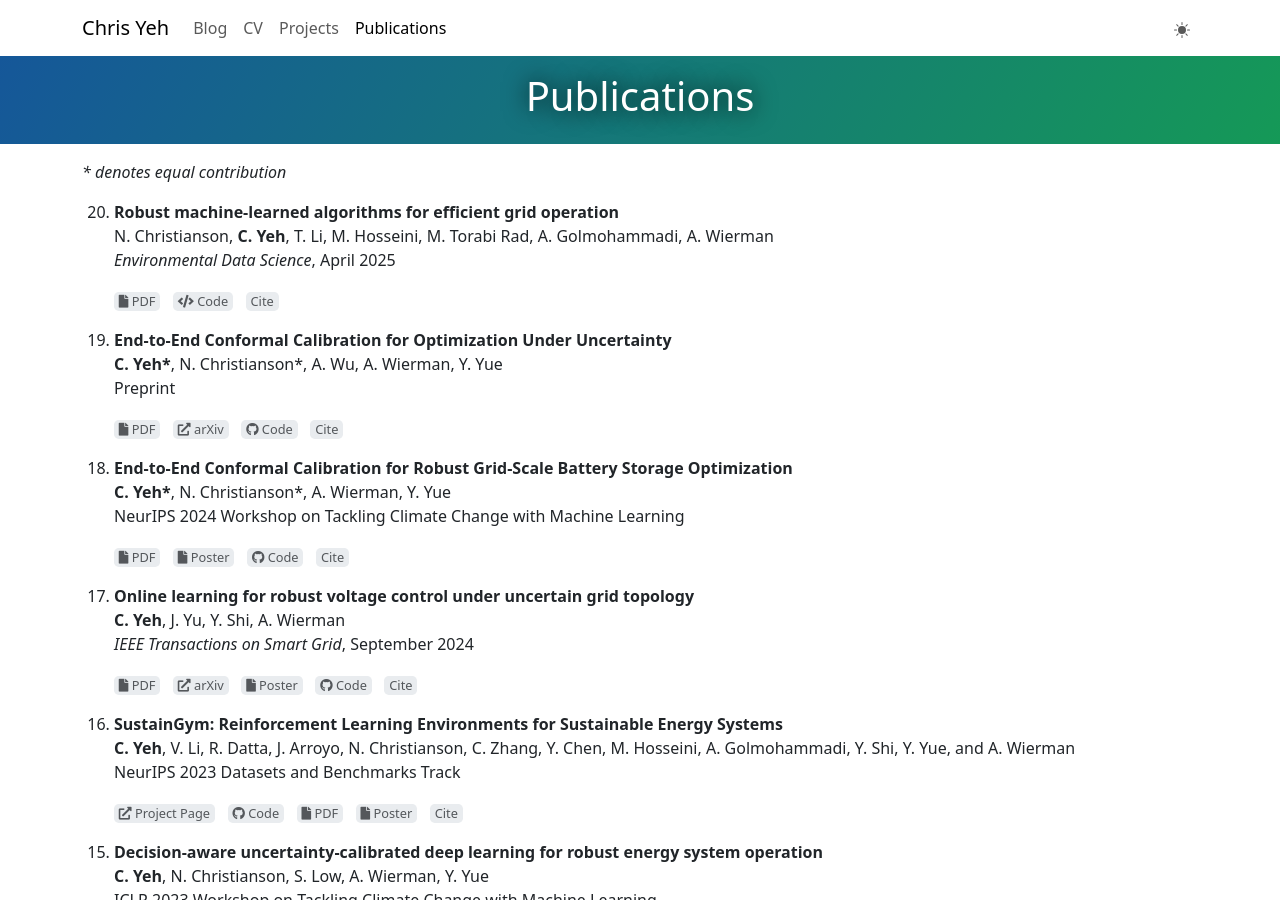
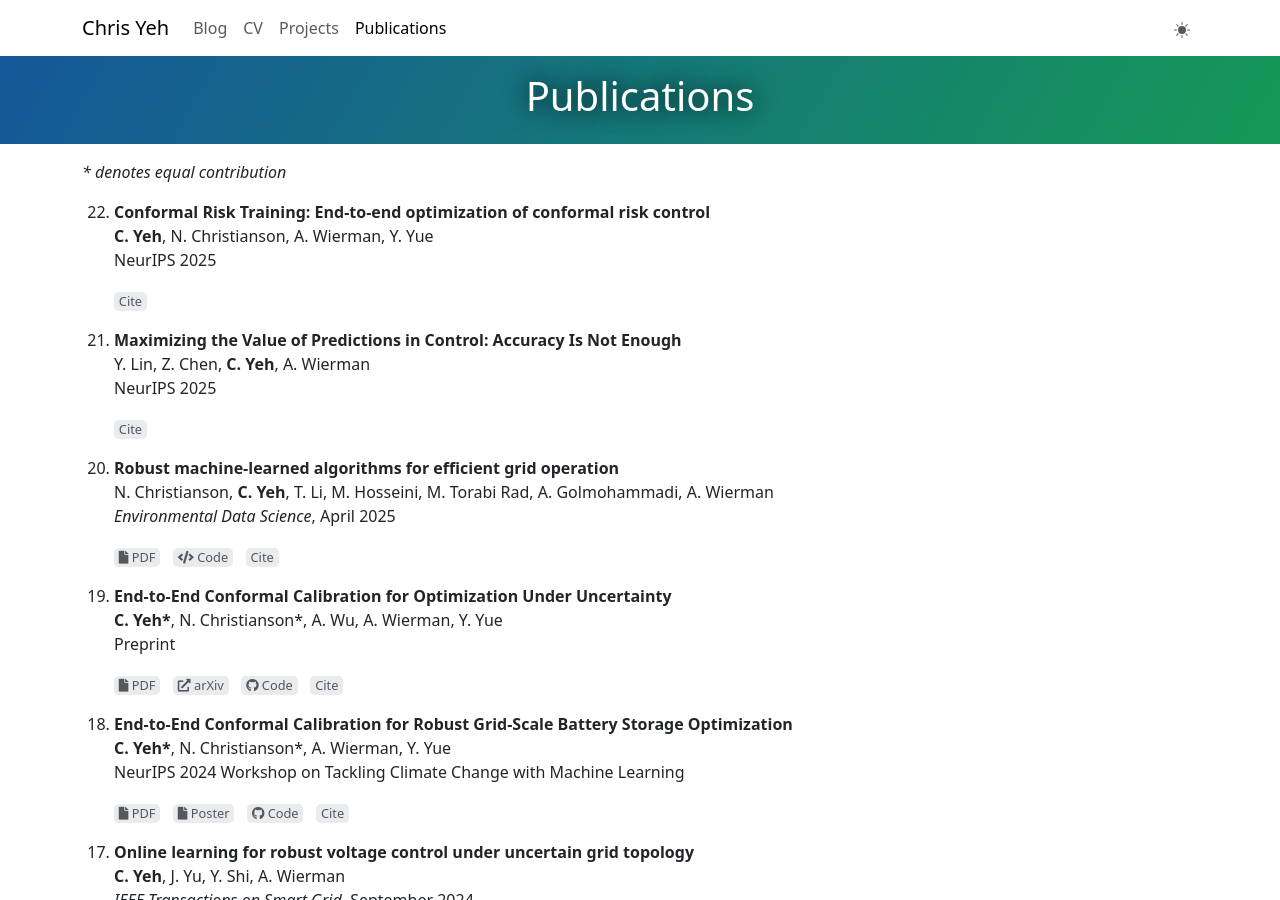
Before and after one commit to chrisyeh96/chrisyeh96.github.io, a Jekyll site: the page built from publications.md, in a window 1280 px wide and 900 px high. Built offline with Jekyll 4.4.1, drawn with Linux system fonts in a browser that asks for light colours; comment, search, counter and statistics services are not loaded; some of the changed lines change nothing that is shown.

Commit message:
Publications: add NeurIPS 2025 papers (Conformal Risk Training, Prediction Power). Update SustainGym bibtex

```diff
--- a/_data/publications.yml
+++ b/_data/publications.yml
@@ -1,6 +1,42 @@
 # ==================
 # 2025
 # ==================
+
+- formatted: |
+    **Conformal Risk Training: End-to-end optimization of conformal risk control**\
+    **C. Yeh**, N. Christianson, A. Wierman, Y. Yue\
+    NeurIPS 2025
+  citation: |
+    C. Yeh, N. Christianson, A. Wierman, and Y. Yue, "Conformal Risk Training: End-to-end optimization of conformal risk control," in _Advances in Neural Information Processing Systems_, vol. 38, San Diego, CA, USA, Dec. 2025.
+  bibtex: |
+    @inproceedings{yeh2025conformal,
+        title = {{Conformal Risk Training: End-to-end optimization of conformal risk control}},
+        author = {Yeh, Christopher and Christianson, Nicolas and Wierman, Adam and Yue, Yisong},
+        year = 2025,
+        month = dec,
+        booktitle = {Advances in Neural Information Processing Systems},
+        address = {San Diego, CA, USA},
+        volume = 38
+    }
+  pin: true
+
+- formatted: |
+    **Maximizing the Value of Predictions in Control: Accuracy Is Not Enough**\
+    Y. Lin, Z. Chen, **C. Yeh**, A. Wierman\
+    NeurIPS 2025
+  citation: |
+    Y. Lin, Z. Chen, C. Yeh, and A. Wierman, "Maximizing the Value of Predictions in Control: Accuracy Is Not Enough," in _Advances in Neural Information Processing Systems_, vol. 38, San Diego, CA, USA, Dec. 2025.
+  bibtex: |
+    @inproceedings{lin2025maximizing,
+        title = {{Maximizing the Value of Predictions in Control: Accuracy Is Not Enough}},
+        author = {Lin, Yiheng and Chen, Zaiwei and Yeh, Christopher and Wierman, Adam},
+        year = 2025,
+        month = dec,
+        booktitle = {Advances in Neural Information Processing Systems},
+        address = {San Diego, CA, USA},
+        volume = 38
+    }
+  pin: true
 
 - formatted: |
     **Robust machine-learned algorithms for efficient grid operation**\
@@ -133,13 +169,16 @@
     C. Yeh, V. Li, R. Datta, J. Arroyo, N. Christianson, C. Zhang, Y. Chen, M. Hosseini, A. Golmohammadi, Y. Shi, Y. Yue, and A. Wierman, "SustainGym: A Benchmark Suite of Reinforcement Learning for Sustainability Applications," in _Thirty-seventh Conference on Neural Information Processing Systems Datasets and Benchmarks Track_, New Orleans, LA, USA, Dec. 2023. [Online]. Available: [https://openreview.net/forum?id=vZ9tA3o3hr](https://openreview.net/forum?id=vZ9tA3o3hr).
   bibtex: |
     @inproceedings{yeh2023sustaingym,
-        title = {{SustainGym}: {Reinforcement} Learning Environments for Sustainable Energy Systems},
-        author = {Yeh, Christopher and Li, Victor and Datta, Rajeev and Arroyo, Julio and Christianson, Nicolas and Zhang, Chi and Chen, Yize and Hosseini, Mehdi and Golmohammadi, Azarang and Shi, Yuanyuan and Yue, Yisong and Wierman, Adam},
+        title = {{SustainGym}: Reinforcement Learning Environments for Sustainable Energy Systems},
+        author = {Yeh, Christopher and Li, Victor and Datta, Rajeev and Arroyo, Julio and Zhang, Chi and Chen, Yize and Hosseini, Mehdi and Golmohammadi, Azarang and Shi, Yuanyuan and Yue, Yisong and Wierman, Adam},
         year = 2023,
-        month = 12,
-        booktitle = {Thirty-seventh Conference on Neural Information Processing Systems Datasets and Benchmarks Track},
+        month = dec,
+        booktitle = {Advances in Neural Information Processing Systems},
+        publisher = {Curran Associates, Inc.},
         address = {New Orleans, LA, USA},
-        url = {https://openreview.net/forum?id=vZ9tA3o3hr}
+        volume = 36,
+        pages = {59464--59476},
+        url = {https://proceedings.neurips.cc/paper_files/paper/2023/hash/ba74855789913e5ed36f87288af79e5b-Abstract-Datasets_and_Benchmarks.html}
     }
   media:
     - type: url
```
